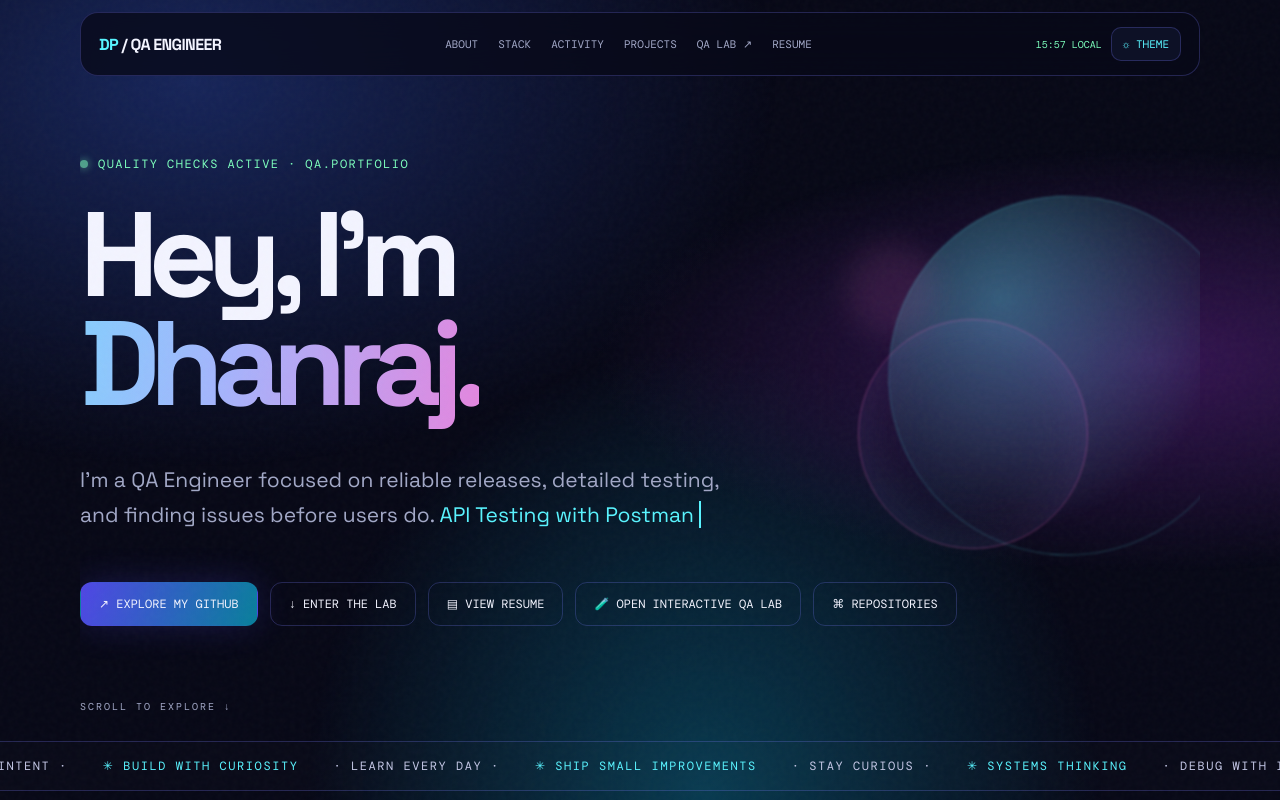
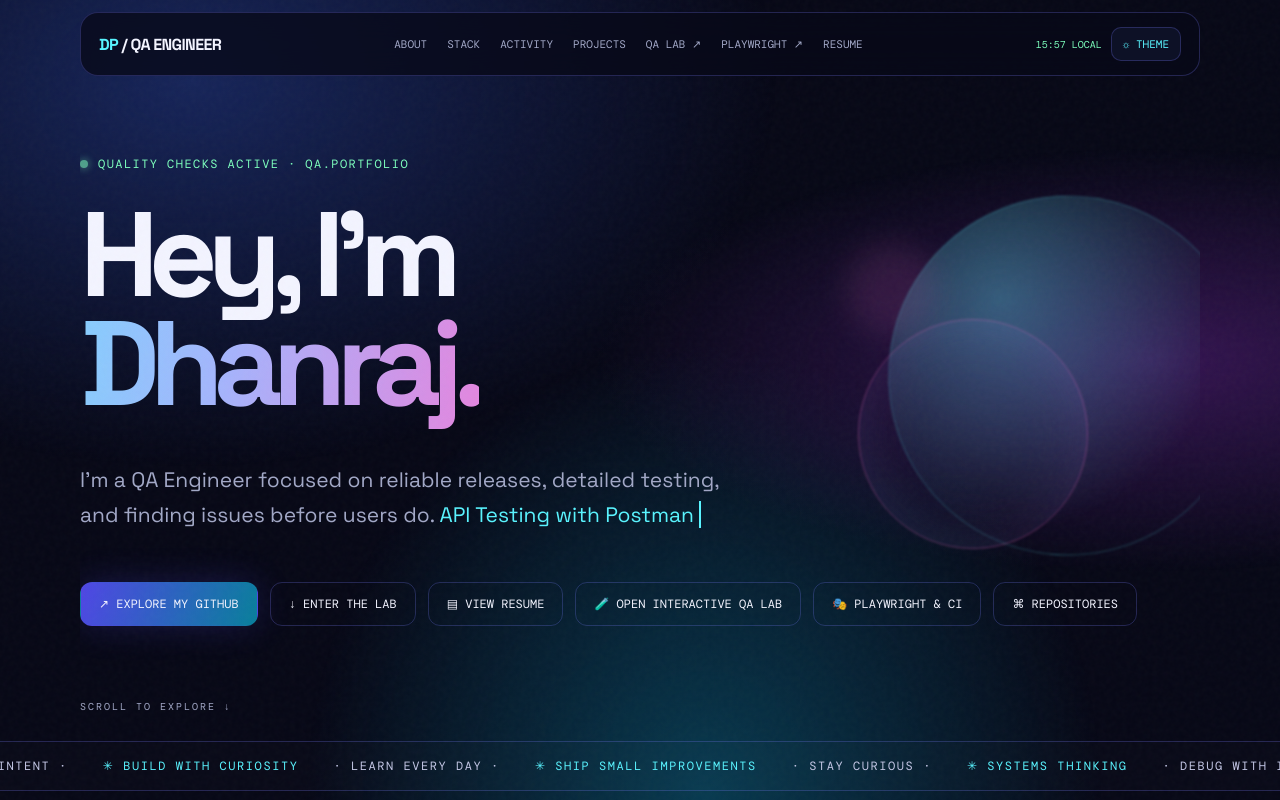
Before and after one commit to DhanrajVittala/DhanrajVittala, a website: page index.html in a window 1280 px wide. Shown: the top 800 px of the page. Drawn offline with nearby package versions, Linux system fonts and the light colour scheme; no server answers.

Commit message:
Link portfolio to Playwright automation showcase

```diff
--- a/index.html
+++ b/index.html
@@ -39,13 +39,13 @@ body.light .stat{background:#ffffffaa}
 </style>
 </head>
 <body>
-<div id="scroll-progress" aria-hidden="true"></div><nav class="nav"><a class="brand" href="#"><span>DP</span> / QA ENGINEER</a><div class="navlinks"><a href="#about">ABOUT</a><a href="#stack">STACK</a><a href="#activity">ACTIVITY</a><a href="#projects">PROJECTS</a><a href="qa-lab.html">QA LAB ↗</a><a href="resume.html">RESUME</a></div><div class="navtools"><span class="live-clock" id="live-clock">LOCAL TIME</span><button class="iconbtn" id="theme-toggle" type="button" aria-label="Toggle light and dark theme">☼ THEME</button></div></nav>
+<div id="scroll-progress" aria-hidden="true"></div><nav class="nav"><a class="brand" href="#"><span>DP</span> / QA ENGINEER</a><div class="navlinks"><a href="#about">ABOUT</a><a href="#stack">STACK</a><a href="#activity">ACTIVITY</a><a href="#projects">PROJECTS</a><a href="qa-lab.html">QA LAB ↗</a><a href="automation.html">PLAYWRIGHT ↗</a><a href="resume.html">RESUME</a></div><div class="navtools"><span class="live-clock" id="live-clock">LOCAL TIME</span><button class="iconbtn" id="theme-toggle" type="button" aria-label="Toggle light and dark theme">☼ THEME</button></div></nav>
 <header class="hero wrap">
 <div class="orb one"></div><div class="orb two"></div><div class="orb three"></div>
 <div class="eyebrow"><i class="dot"></i> QUALITY CHECKS ACTIVE · QA.PORTFOLIO</div>
 <h1>Hey, I'm<br><span class="gradient">Dhanraj.</span></h1>
 <p>I’m a QA Engineer focused on reliable releases, detailed testing, and finding issues before users do. <span class="typing" id="typed">QA Engineer</span></p>
-<div class="actions"><a class="btn primary" href="https://github.com/DhanrajVittala">↗ EXPLORE MY GITHUB</a><a class="btn" href="#projects">↓ ENTER THE LAB</a><a class="btn" href="resume.html">▤ VIEW RESUME</a><a class="btn" href="qa-lab.html">🧪 OPEN INTERACTIVE QA LAB</a><a class="btn" href="https://github.com/DhanrajVittala?tab=repositories">⌘ REPOSITORIES</a></div>
+<div class="actions"><a class="btn primary" href="https://github.com/DhanrajVittala">↗ EXPLORE MY GITHUB</a><a class="btn" href="#projects">↓ ENTER THE LAB</a><a class="btn" href="resume.html">▤ VIEW RESUME</a><a class="btn" href="qa-lab.html">🧪 OPEN INTERACTIVE QA LAB</a><a class="btn" href="automation.html">🎭 PLAYWRIGHT & CI</a><a class="btn" href="https://github.com/DhanrajVittala?tab=repositories">⌘ REPOSITORIES</a></div>
 <div class="scroll">SCROLL TO EXPLORE ↓</div>
 </header>
 <div class="marquee"><div class="marqueeinner"><span>✳ SYSTEMS THINKING</span> · DEBUG WITH INTENT · <span>✳ BUILD WITH CURIOSITY</span> · LEARN EVERY DAY · <span>✳ SHIP SMALL IMPROVEMENTS</span> · STAY CURIOUS · <span>✳ SYSTEMS THINKING</span> · DEBUG WITH INTENT · <span>✳ BUILD WITH CURIOSITY</span> · LEARN EVERY DAY · <span>✳ SHIP SMALL IMPROVEMENTS</span> · STAY CURIOUS ·</div></div>
```
